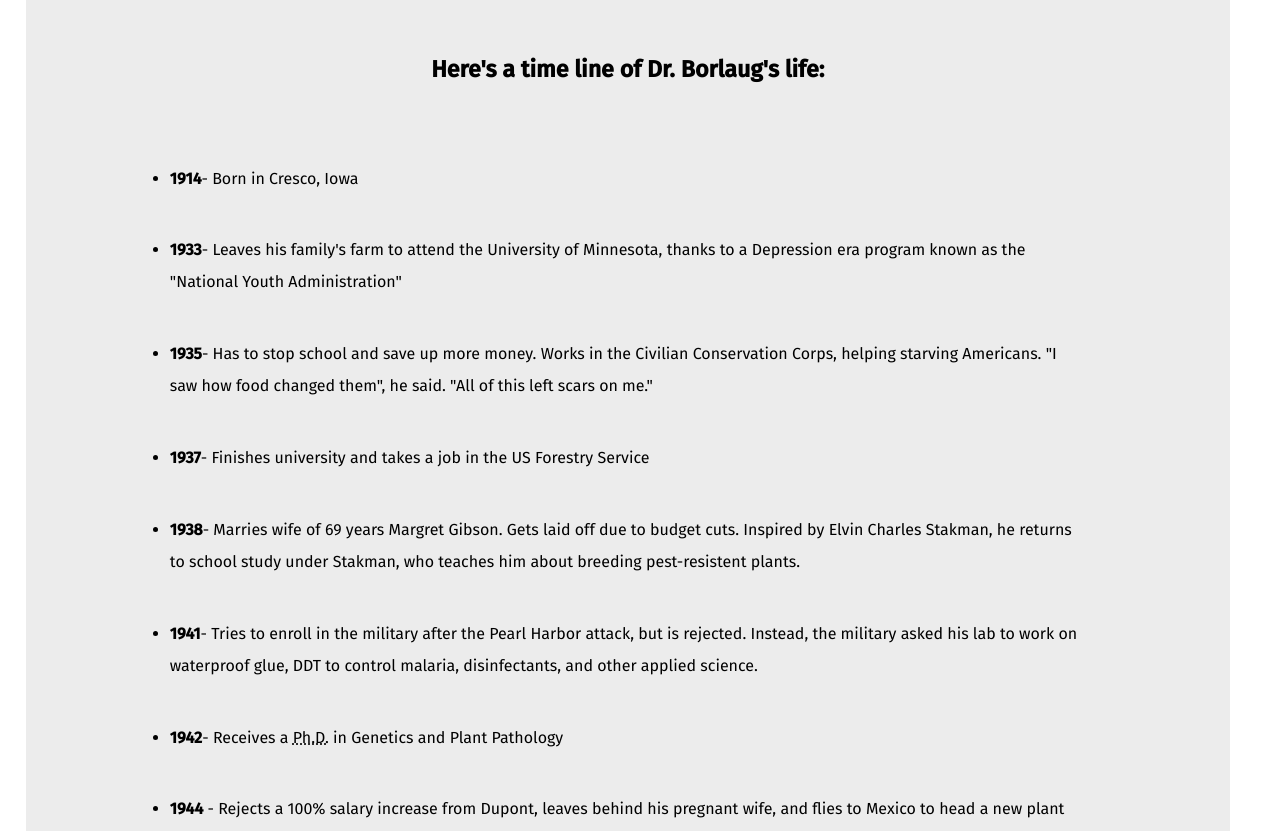
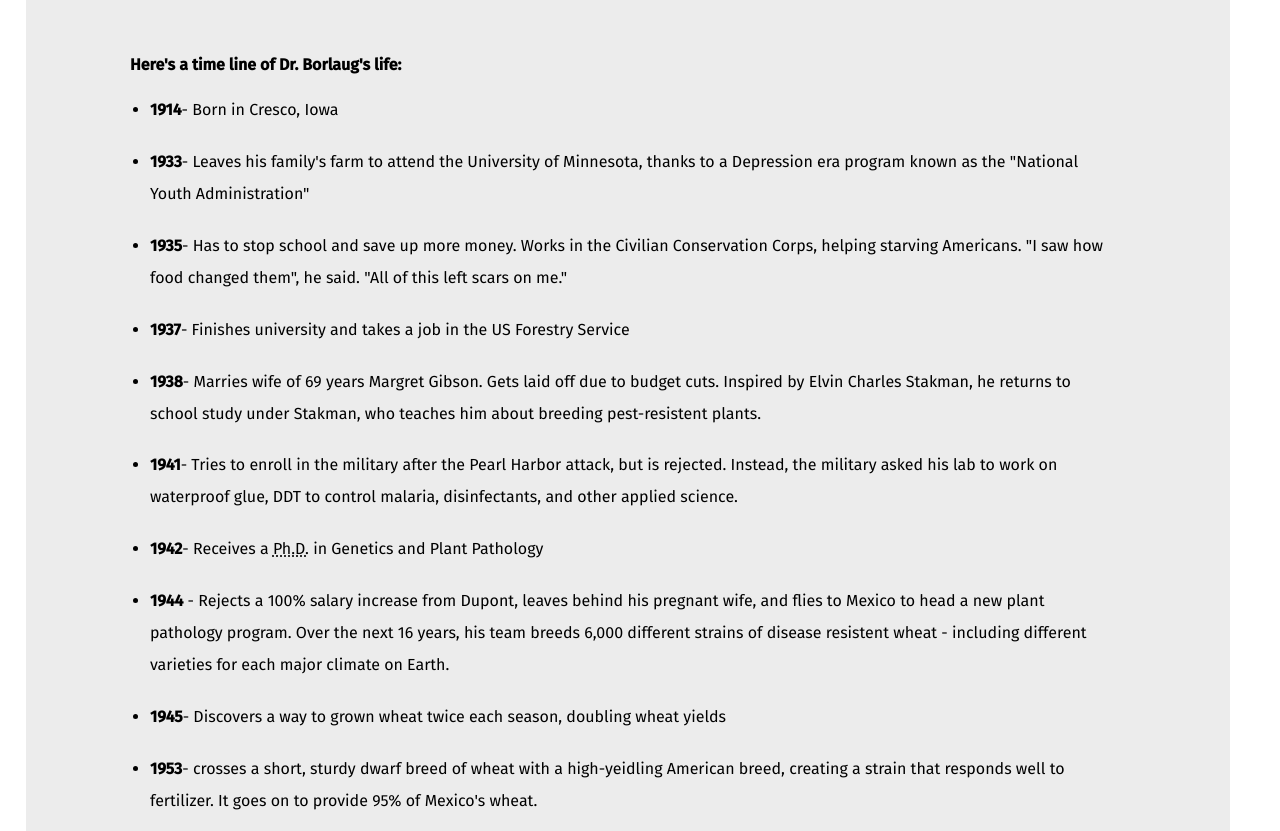
Before and after one commit to KtGitIt/FCC_TributePage, a plain HTML site: page index.html in a window 1280 px wide. Shown: the part 860-1691 px from the top of the page. Drawn offline with Linux system fonts and the light colour scheme.

Commit message:
Update styles.css

```diff
--- a/css/styles.css
+++ b/css/styles.css
@@ -37,7 +37,7 @@ body {
   text-align: left;
   margin: 5% auto;
 }
-h4 {
+h2 {
   font-size: 1.45rem;
   text-align: center;
   margin-bottom: 8%;
@@ -46,7 +46,7 @@ span {
   font-weight: 600;
 }
 li {
-  margin: 4%;
+  margin: 2%;
   line-height: 2;
 }
 .tribute-line {
```
